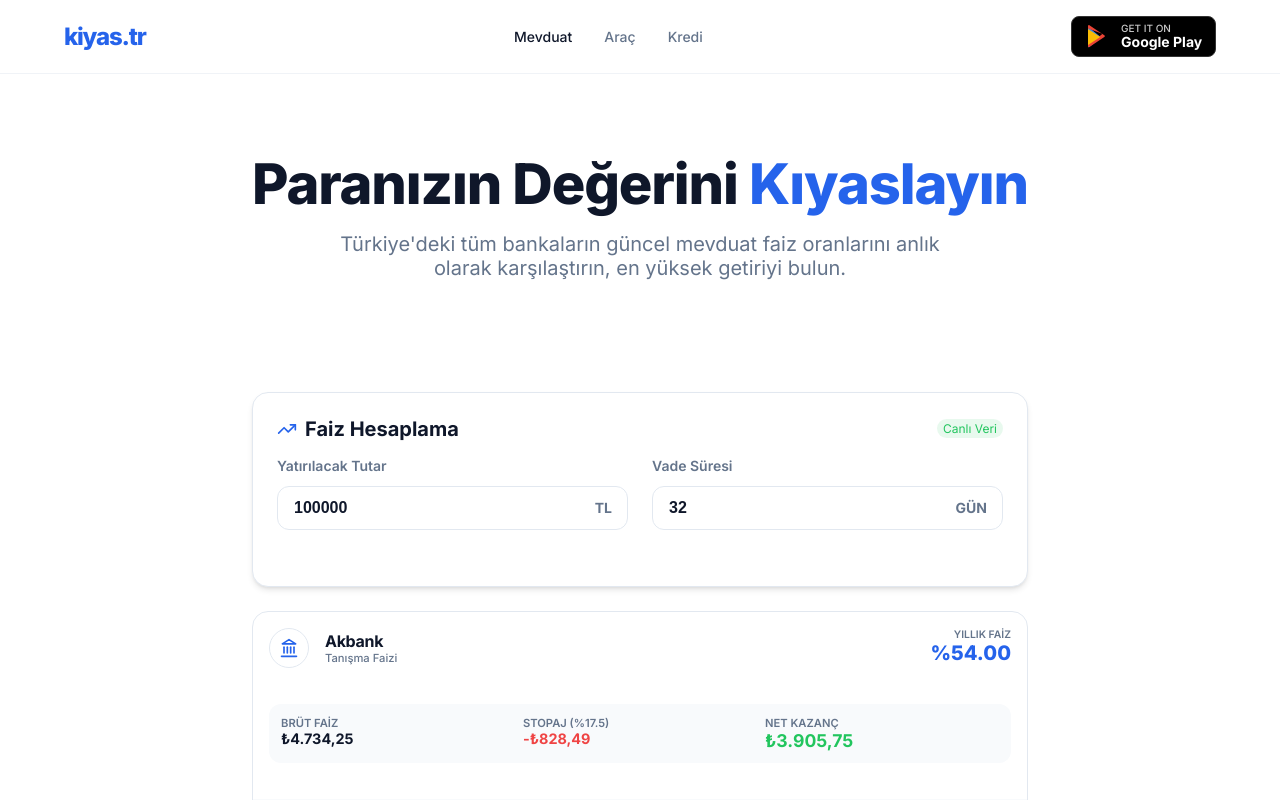
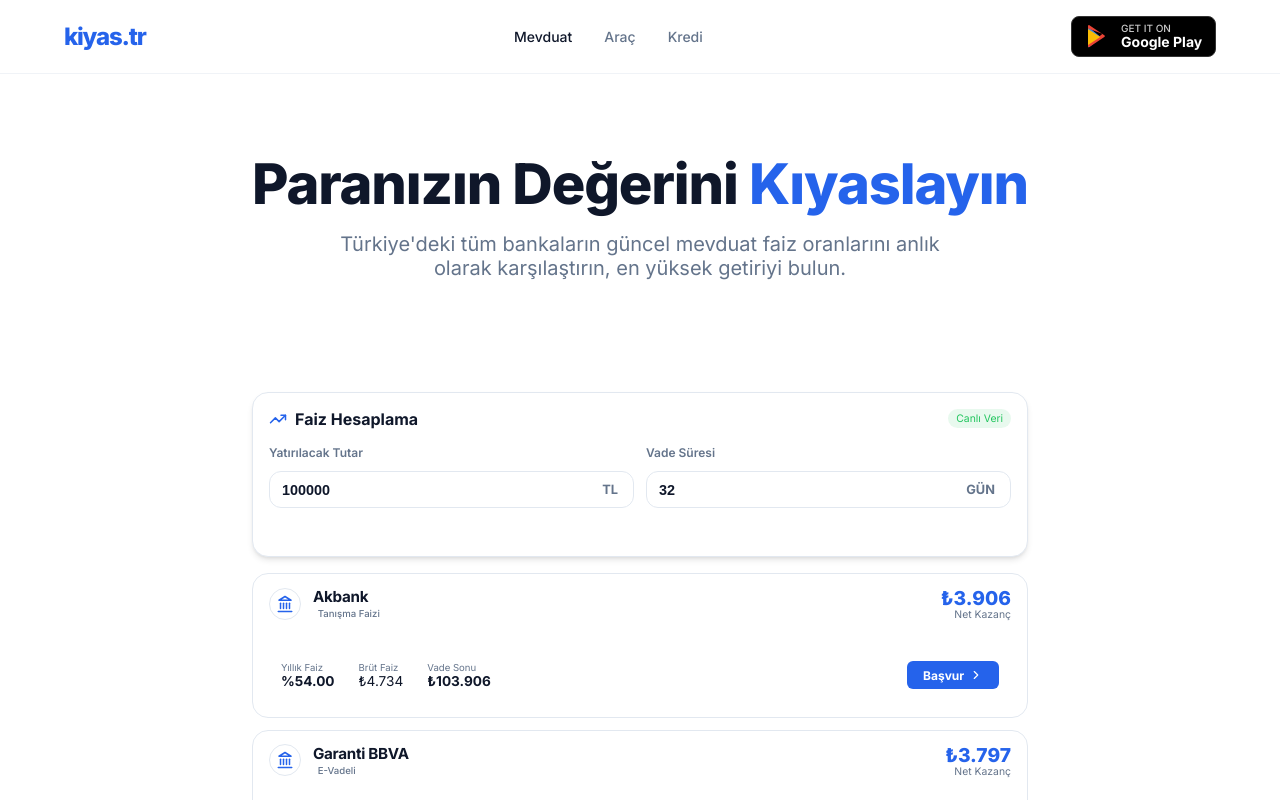
Before and after one commit to ahmet-cesur/faizbul-scraper, a Next.js app in the folder web/: page /mevduat in a window 1280 px wide. Shown: the top 800 px of the page. Built offline with nearby package versions, Linux system fonts and the light colour scheme.

Commit message:
Fix amount parsing and compress result cards to ultra-slim height

```diff
--- a/web/components/MevduatList.js
+++ b/web/components/MevduatList.js
@@ -35,13 +35,26 @@ export default function MevduatList({ initialData }) {
     const parseTurkishNumber = (val) => {
         if (typeof val === 'number') return val;
         if (!val) return 0;
-        const str = val.toString();
-        // Only apply Turkish conversion if a decimal comma is present
-        // This avoids incorrectly stripping dots from standard decimal numbers (e.g., "39.5" -> "395")
+        let str = val.toString().trim().replace(/\s/g, '');
+        if (!str) return 0;
+
         if (str.includes(',')) {
-            let clean = str.replace(/\./g, '').replace(',', '.');
-            return parseFloat(clean) || 0;
+            // Turkish format: dots are thousands, comma is decimal
+            return parseFloat(str.replace(/\./g, '').replace(',', '.')) || 0;
         }
+
+        // If there's no comma, check if the dot is a thousands separator
+        // Heuristic: If there's a dot and it's followed by exactly 3 digits (e.g., 100.000)
+        // AND it's not a common rate format (rates are usually one or two decimals)
+        const parts = str.split('.');
+        if (parts.length > 1) {
+            const lastPart = parts[parts.length - 1];
+            if (lastPart.length === 3) {
+                // Highly likely a thousands separator (e.g. 100.000, 1.000)
+                return parseFloat(str.replace(/\./g, '')) || 0;
+            }
+        }
+
         return parseFloat(str) || 0;
     };
 
@@ -49,7 +62,6 @@ export default function MevduatList({ initialData }) {
         const results = initialData
             .filter(item => {
                 const minAmt = parseTurkishNumber(item.minAmount);
-                // If maxAmount is effectively infinite or default string, ensure it's handled
                 const rawMax = parseTurkishNumber(item.maxAmount);
                 const maxAmt = rawMax === 0 ? 999999999 : rawMax;
 
@@ -69,7 +81,6 @@ export default function MevduatList({ initialData }) {
         const seenBanks = new Set();
 
         for (const item of results) {
-            // Normalize bank name to handle slight variations
             const normName = item.bank.toLowerCase().trim();
             if (!seenBanks.has(normName)) {
                 seenBanks.add(normName);
@@ -81,123 +92,152 @@ export default function MevduatList({ initialData }) {
     }, [initialData, amount, days]);
 
     const formatCurrency = (val) => {
-        return new Intl.NumberFormat('tr-TR', { style: 'currency', currency: 'TRY' }).format(val);
+        return new Intl.NumberFormat('tr-TR', { style: 'currency', currency: 'TRY', maximumFractionDigits: 0 }).format(val);
     };
 
     return (
         <>
-            <section className="card" style={{ marginBottom: '1.5rem', padding: '1.5rem' }}>
+            <section className="card" style={{ marginBottom: '1rem', padding: '1rem', borderRadius: '1rem' }}>
                 <div style={{ display: 'flex', justifyContent: 'space-between', alignItems: 'center', marginBottom: '1rem' }}>
-                    <h2 style={{ fontSize: '1.25rem', display: 'flex', alignItems: 'center', gap: '0.5rem' }}>
-                        <TrendingUp size={20} color="var(--primary)" />
+                    <h2 style={{ fontSize: '1rem', display: 'flex', alignItems: 'center', gap: '0.5rem', fontWeight: 700 }}>
+                        <TrendingUp size={18} color="var(--primary)" />
                         Faiz Hesaplama
                     </h2>
-                    <span className="status-tag">Canlı Veri</span>
+                    <span className="status-tag" style={{ fontSize: '0.65rem', padding: '0.2rem 0.5rem' }}>Canlı Veri</span>
                 </div>
 
-                <div className="calculator-grid">
+                <div className="calculator-grid" style={{ gap: '0.75rem' }}>
                     <div className="input-group">
-                        <label className="input-label" style={{ marginBottom: '0.25rem' }}>Yatırılacak Tutar</label>
+                        <label className="input-label" style={{ fontSize: '0.75rem', marginBottom: '0.2rem' }}>Yatırılacak Tutar</label>
                         <div className="input-wrapper">
                             <input
                                 type="number"
                                 className="input-field"
-                                style={{ padding: '0.75rem 1rem' }}
+                                style={{ padding: '0.6rem 0.75rem', fontSize: '0.9rem' }}
                                 value={amount}
                                 onChange={(e) => setAmount(Number(e.target.value))}
                             />
-                            <span className="input-suffix">TL</span>
+                            <span className="input-suffix" style={{ fontSize: '0.8rem' }}>TL</span>
                         </div>
                     </div>
                     <div className="input-group">
-                        <label className="input-label" style={{ marginBottom: '0.25rem' }}>Vade Süresi</label>
+                        <label className="input-label" style={{ fontSize: '0.75rem', marginBottom: '0.2rem' }}>Vade Süresi</label>
                         <div className="input-wrapper">
                             <input
                                 type="number"
                                 className="input-field"
-                                style={{ padding: '0.75rem 1rem' }}
+                                style={{ padding: '0.6rem 0.75rem', fontSize: '0.9rem' }}
                                 value={days}
                                 onChange={(e) => setDays(Number(e.target.value))}
                             />
-                            <span className="input-suffix">GÜN</span>
+                            <span className="input-suffix" style={{ fontSize: '0.8rem' }}>GÜN</span>
                         </div>
                     </div>
                 </div>
             </section>
 
-            <div className="results-list">
+            <div className="results-list" style={{ gap: '0.75rem' }}>
                 {filteredAndSortedData.length > 0 ? (
                     filteredAndSortedData.map((item, index) => (
-                        <div className="result-card fade-in" key={index} style={{ padding: '1rem', borderRadius: '1rem' }}>
-                            <div className="card-header" style={{ marginBottom: '0.75rem' }}>
-                                <a href={item.url} target="_blank" rel="noopener noreferrer" className="bank-info" style={{ cursor: 'pointer' }}>
-                                    <div className="bank-logo-circle" style={{ width: '40px', height: '40px' }}>
-                                        <Landmark size={20} color="var(--primary)" />
+                        <div className="result-card fade-in" key={index} style={{ padding: '0.75rem 1rem', borderRadius: '1rem', border: '1px solid var(--border)' }}>
+                            <div className="card-header" style={{ marginBottom: '0.5rem', display: 'flex', justifyContent: 'space-between', alignItems: 'center' }}>
+                                <div style={{ display: 'flex', alignItems: 'center', gap: '0.75rem' }}>
+                                    <div className="bank-logo-circle" style={{ width: '32px', height: '32px', minWidth: '32px' }}>
+                                        <Landmark size={18} color="var(--primary)" />
                                     </div>
                                     <div>
-                                        <div className="bank-name" style={{ fontSize: '1rem' }}>{item.bank}</div>
-                                        <div className="campaign-tag" style={{ fontSize: '0.7rem' }}>{item.desc}</div>
+                                        <div className="bank-name" style={{ fontSize: '0.95rem', fontWeight: 700 }}>{item.bank}</div>
+                                        {item.desc && <div className="campaign-tag" style={{ fontSize: '0.6rem', padding: '0.05rem 0.3rem', marginTop: '1px' }}>{item.desc}</div>}
                                     </div>
-                                </a>
-                                <div className="rate-area">
-                                    <span className="rate-label" style={{ fontSize: '0.65rem' }}>Yıllık Faiz</span>
-                                    <div className="rate-value" style={{ fontSize: '1.25rem' }}>%{item.rate}</div>
+                                </div>
+                                <div style={{ textAlign: 'right' }}>
+                                    <div style={{ fontSize: '1.2rem', fontWeight: 800, color: 'var(--primary)' }}>
+                                        {formatCurrency(item.results.net)}
+                                    </div>
+                                    <div style={{ fontSize: '0.65rem', color: 'var(--secondary)', marginTop: '-2px' }}>Net Kazanç</div>
                                 </div>
                             </div>
 
-                            <div className="card-body" style={{ gridTemplateColumns: 'repeat(3, 1fr)', gap: '0.5rem', padding: '0.75rem', borderRadius: '0.75rem' }}>
-                                <div className="stat-item" style={{ flexDirection: 'column', alignItems: 'flex-start', border: 'none', padding: 0 }}>
-                                    <span className="stat-label">Brüt Faiz</span>
-                                    <span className="stat-value" style={{ fontSize: '0.9rem' }}>{formatCurrency(item.results.gross)}</span>
+                            <div className="card-body" style={{
+                                display: 'flex',
+                                justifyContent: 'space-between',
+                                alignItems: 'center',
+                                padding: '0.5rem 0.75rem',
+                                background: 'rgba(255,255,255,0.03)',
+                                borderRadius: '0.5rem',
+                                marginBottom: '0.5rem'
+                            }}>
+                                <div style={{ display: 'flex', gap: '1.5rem' }}>
+                                    <div style={{ display: 'flex', flexDirection: 'column' }}>
+                                        <span style={{ fontSize: '0.6rem', color: 'var(--secondary)' }}>Yıllık Faiz</span>
+                                        <span style={{ fontSize: '0.85rem', fontWeight: 700 }}>%{item.rate}</span>
                                     </div>
-                                <div className="stat-item" style={{ flexDirection: 'column', alignItems: 'flex-start', border: 'none', padding: 0 }}>
-                                    <span className="stat-label">Stopaj (%{item.results.stopajPercent})</span>
-                                    <span className="stat-value" style={{ color: '#ef4444', fontSize: '0.9rem' }}>-{formatCurrency(item.results.stopaj)}</span>
+                                    <div style={{ display: 'flex', flexDirection: 'column' }}>
+                                        <span style={{ fontSize: '0.6rem', color: 'var(--secondary)' }}>Brüt Faiz</span>
+                                        <span style={{ fontSize: '0.85rem' }}>{formatCurrency(item.results.gross)}</span>
                                     </div>
-                                <div className="stat-item" style={{ flexDirection: 'column', alignItems: 'flex-start', border: 'none', padding: 0 }}>
-                                    <span className="stat-label">Net Kazanç</span>
-                                    <span className="stat-value" style={{ color: '#22c55e', fontSize: '1.1rem' }}>{formatCurrency(item.results.net)}</span>
+                                    <div style={{ display: 'flex', flexDirection: 'column' }}>
+                                        <span style={{ fontSize: '0.6rem', color: 'var(--secondary)' }}>Vade Sonu</span>
+                                        <span style={{ fontSize: '0.85rem', fontWeight: 700 }}>{formatCurrency(item.results.total)}</span>
                                     </div>
                                 </div>
 
-                            <div className="card-footer" style={{ background: 'var(--accent)', margin: '-1rem', marginTop: '0.75rem', padding: '0.75rem 1rem', borderRadius: '0 0 1rem 1rem' }}>
-                                <div style={{ display: 'flex', justifyContent: 'space-between', alignItems: 'center', width: '100%' }}>
-                                    <div style={{ textAlign: 'left' }}>
-                                        <span className="stat-label">Vade Sonu Toplam</span>
-                                        <div style={{ fontWeight: 800, fontSize: '1.2rem' }}>{formatCurrency(item.results.total)}</div>
-                                    </div>
-                                    <div style={{ display: 'flex', gap: '0.75rem', alignItems: 'center' }}>
+                                <div style={{ display: 'flex', gap: '0.5rem' }}>
                                     {item.fullJson && (
                                         <button
                                             onClick={() => setSelectedTable(JSON.parse(item.fullJson))}
-                                                className="btn-secondary"
-                                                style={{ padding: '0.6rem 1rem', border: '1px solid var(--border)', background: 'var(--card)', cursor: 'pointer', display: 'flex', alignItems: 'center', gap: '0.4rem', fontSize: '0.85rem', fontWeight: 600, borderRadius: '8px' }}
+                                            style={{
+                                                padding: '0.4rem 0.6rem',
+                                                background: 'transparent',
+                                                border: '1px solid var(--border)',
+                                                borderRadius: '6px',
+                                                color: 'var(--foreground)',
+                                                cursor: 'pointer',
+                                                display: 'flex',
+                                                alignItems: 'center',
+                                                gap: '0.3rem',
+                                                fontSize: '0.75rem'
+                                            }}
                                         >
-                                                <Table size={16} /> Tablo
+                                            <Table size={14} />
                                         </button>
                                     )}
-                                        <a href={item.url} target="_blank" rel="noopener noreferrer" className="btn-primary" style={{ padding: '0.6rem 1.5rem', display: 'flex', alignItems: 'center', gap: '0.5rem', borderRadius: '8px' }}>
-                                            Başvur <ChevronRight size={16} />
+                                    <a
+                                        href={item.url}
+                                        target="_blank"
+                                        rel="noopener noreferrer"
+                                        style={{
+                                            padding: '0.4rem 1rem',
+                                            background: 'var(--primary)',
+                                            color: '#fff',
+                                            borderRadius: '6px',
+                                            fontSize: '0.75rem',
+                                            fontWeight: 700,
+                                            display: 'flex',
+                                            alignItems: 'center',
+                                            gap: '0.3rem'
+                                        }}
+                                    >
+                                        Başvur <ChevronRight size={14} />
                                     </a>
-                                    </div>
                                 </div>
                             </div>
                         </div>
                     ))
                 ) : (
-                    <div className="card" style={{ textAlign: 'center', padding: '4rem' }}>
-                        <p style={{ color: 'var(--secondary)' }}>Kriterlere uygun sonuç bulunamadı.</p>
+                    <div className="card" style={{ textAlign: 'center', padding: '3rem' }}>
+                        <p style={{ color: 'var(--secondary)', fontSize: '0.9rem' }}>Kriterlere uygun sonuç bulunamadı.</p>
                     </div>
                 )}
             </div >
 
             {selectedTable && (
                 <div className="modal-overlay" onClick={() => setSelectedTable(null)}>
-                    <div className="modal-content" onClick={e => e.stopPropagation()} style={{ background: '#1e293b', color: '#fff', border: '1px solid #334155' }}>
-                        <button className="close-btn" onClick={() => setSelectedTable(null)} style={{ color: '#94a3b8' }}><X /></button>
+                    <div className="modal-content" onClick={e => e.stopPropagation()} style={{ background: '#0f172a', color: '#fff', border: '1px solid #1e293b' }}>
+                        <button className="close-btn" onClick={() => setSelectedTable(null)} style={{ color: '#64748b' }}><X /></button>
                         <div style={{ marginBottom: '1.5rem' }}>
-                            <h2 style={{ fontSize: '1.25rem', fontWeight: 700 }}>{selectedTable.bankName || 'Faiz Tablosu'}</h2>
-                            <p style={{ fontSize: '0.85rem', color: '#94a3b8' }}>
+                            <h2 style={{ fontSize: '1.1rem', fontWeight: 700 }}>{selectedTable.bankName || 'Faiz Tablosu'}</h2>
+                            <p style={{ fontSize: '0.8rem', color: '#64748b' }}>
                                 Tutar: {new Intl.NumberFormat('tr-TR').format(amount)} TL • {days} Gün
                             </p>
                         </div>
@@ -206,9 +246,9 @@ export default function MevduatList({ initialData }) {
                             <table style={{ width: '100%', borderCollapse: 'separate', borderSpacing: 0 }}>
                                 <thead>
                                     <tr>
-                                        <th style={{ background: '#0f172a', color: '#94a3b8', borderBottom: '1px solid #334155', textAlign: 'left', padding: '1rem' }}>Vade</th>
+                                        <th style={{ background: '#020617', color: '#64748b', borderBottom: '1px solid #1e293b', textAlign: 'left', padding: '0.75rem' }}>Vade</th>
                                         {selectedTable.headers.map((h, i) => (
-                                            <th key={i} style={{ background: '#0f172a', color: '#94a3b8', borderBottom: '1px solid #334155', textAlign: 'center', padding: '1rem', whiteSpace: 'nowrap' }}>
+                                            <th key={i} style={{ background: '#020617', color: '#64748b', borderBottom: '1px solid #1e293b', textAlign: 'center', padding: '0.75rem', whiteSpace: 'nowrap' }}>
                                                 {h.label || h.minAmount.toLocaleString() + ' TL +'}
                                             </th>
                                         ))}
@@ -218,17 +258,16 @@ export default function MevduatList({ initialData }) {
                                     {selectedTable.rows.map((row, i) => {
                                         const isDayMatch = days >= row.minDays && days <= row.maxDays;
                                         return (
-                                            <tr key={i} style={{ background: isDayMatch ? 'rgba(16, 185, 129, 0.1)' : 'transparent' }}>
+                                            <tr key={i} style={{ background: isDayMatch ? 'rgba(59, 130, 246, 0.05)' : 'transparent' }}>
                                                 <td style={{
                                                     fontWeight: 600,
-                                                    padding: '1rem',
-                                                    borderBottom: '1px solid #334155',
-                                                    color: isDayMatch ? '#34d399' : '#e2e8f0'
+                                                    padding: '0.75rem',
+                                                    borderBottom: '1px solid #1e293b',
+                                                    color: isDayMatch ? 'var(--primary)' : '#94a3b8'
                                                 }}>
                                                     {row.label || `${row.minDays}-${row.maxDays} Gün`}
                                                 </td>
                                                 {row.rates.map((r, j) => {
-                                                    // Check if this column matches the amount
                                                     const h = selectedTable.headers[j];
                                                     const min = parseFloat(h.minAmount) || 0;
                                                     const max = parseFloat(h.maxAmount) || 999999999;
@@ -238,12 +277,12 @@ export default function MevduatList({ initialData }) {
                                                     return (
                                                         <td key={j} style={{
                                                             textAlign: 'center',
-                                                            padding: '1rem',
-                                                            borderBottom: '1px solid #334155',
+                                                            padding: '0.75rem',
+                                                            borderBottom: '1px solid #1e293b',
                                                             fontWeight: isCellActive ? 800 : 500,
-                                                            color: isCellActive ? '#fff' : '#cbd5e1',
-                                                            background: isCellActive ? '#10b981' : 'transparent',
-                                                            borderRadius: isCellActive ? '8px' : '0'
+                                                            color: isCellActive ? '#fff' : '#475569',
+                                                            background: isCellActive ? 'var(--primary)' : 'transparent',
+                                                            borderRadius: isCellActive ? '6px' : '0'
                                                         }}>
                                                             {r ? `%${new Intl.NumberFormat('tr-TR', { minimumFractionDigits: 2 }).format(r)}` : '-'}
                                                         </td>
@@ -255,9 +294,6 @@ export default function MevduatList({ initialData }) {
                                 </tbody>
                             </table>
                         </div>
-                        <p style={{ marginTop: '1.5rem', fontSize: '0.75rem', color: '#64748b', textAlign: 'center' }}>
-                            * Bu veriler bilgilendirme amaçlıdır. Nihai faiz oranı banka tarafından belirlenir.
-                        </p>
                     </div>
                 </div>
             )}
```
Lines whose indentation alone changed are shown as unchanged.
